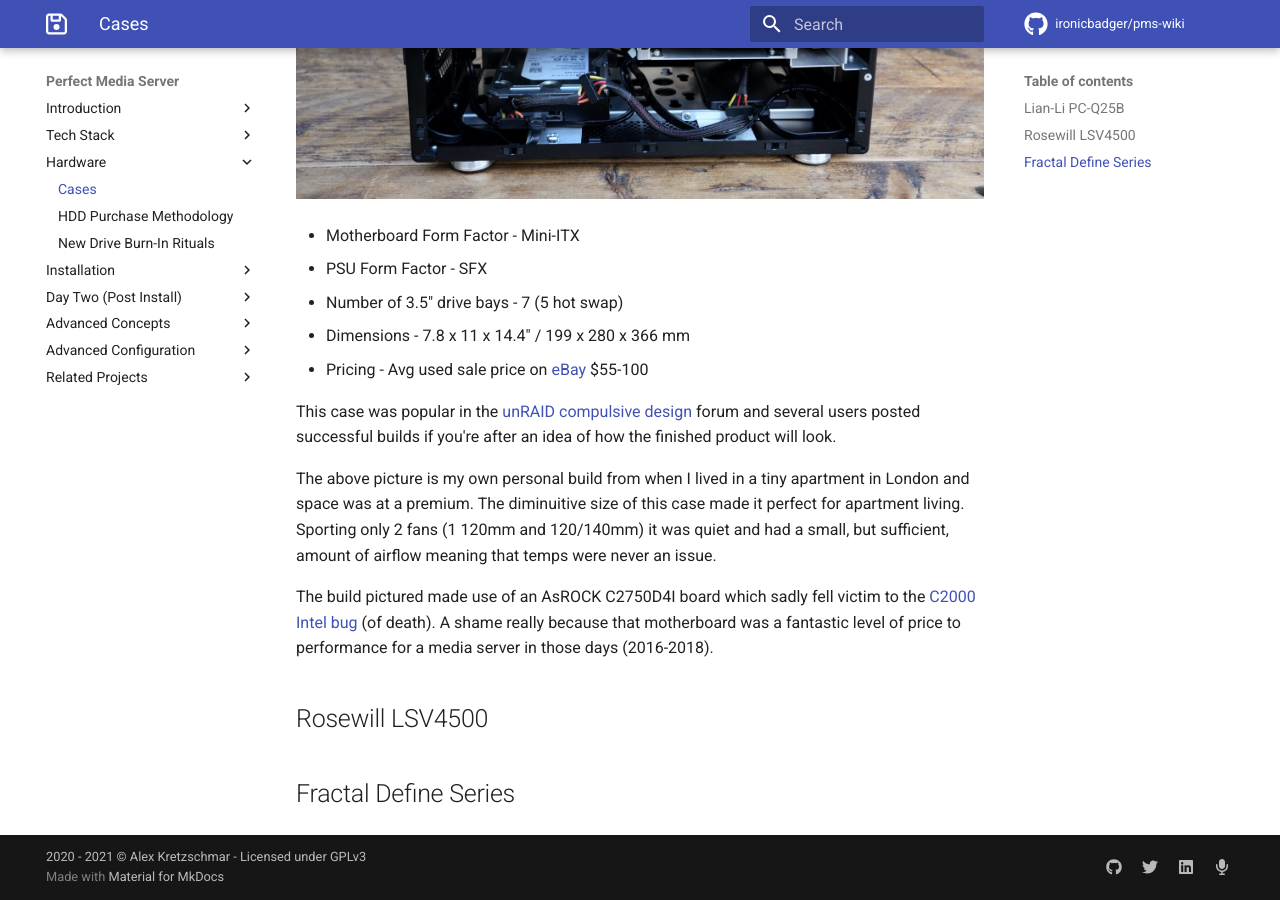
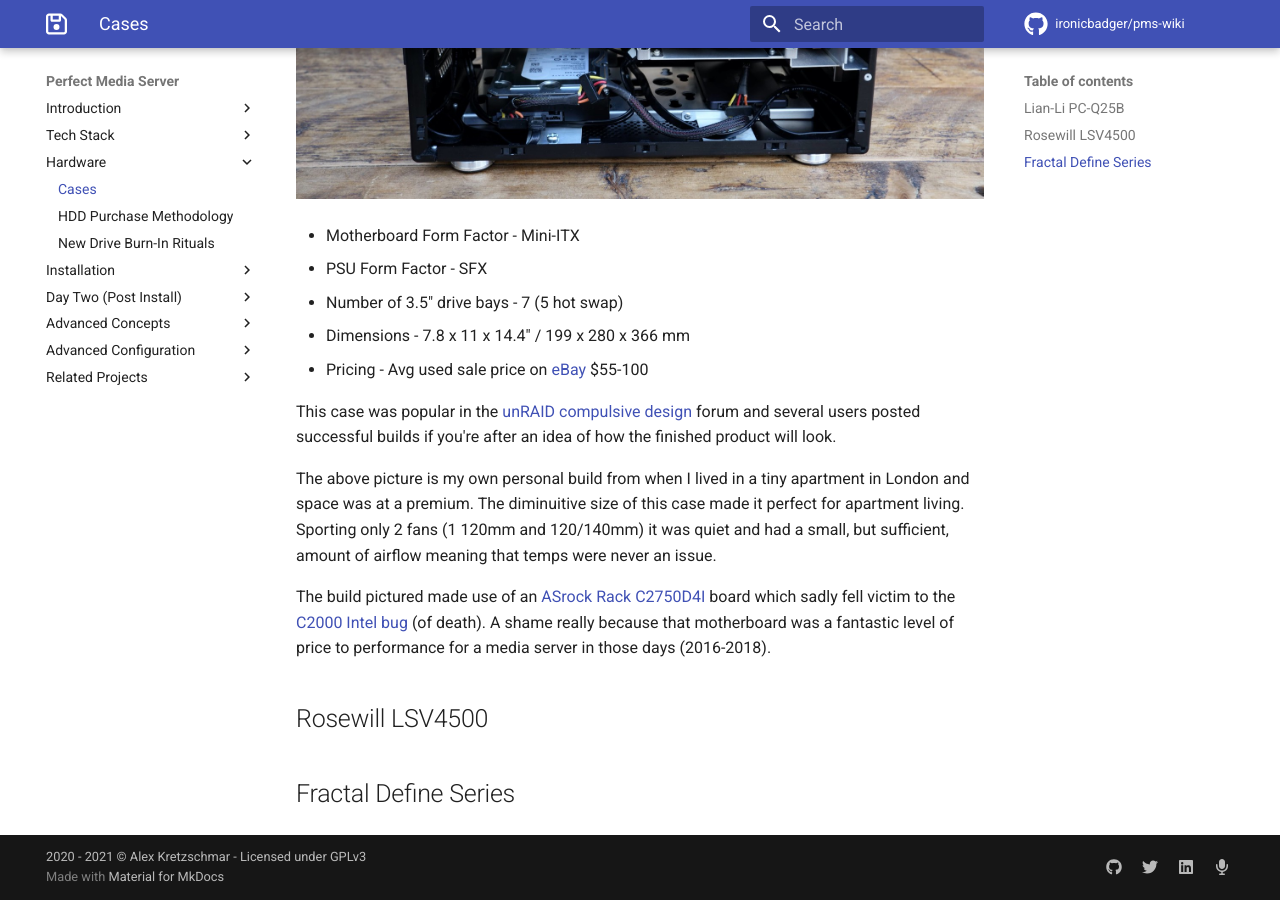
Before and after one commit to ironicbadger/pms-wiki, an MkDocs documentation site: the page built from docs/hardware/cases.md, in a window 1280 px wide and 900 px high, scrolled down 857 px. Built offline with MkDocs 1.6.1 and Material for MkDocs 9.7.7, drawn with Linux system fonts in a browser that asks for light colours; some web fonts are replaced; comment, search, counter and statistics services are not loaded.

Commit message:
adds link for c2750d4i

```diff
--- a/docs/hardware/cases.md
+++ b/docs/hardware/cases.md
@@ -23,7 +23,7 @@ This case was popular in the [unRAID compulsive design](https://www.google.com/s
 
 The above picture is my own personal build from when I lived in a tiny apartment in London and space was at a premium. The diminuitive size of this case made it perfect for apartment living. Sporting only 2 fans (1 120mm and 120/140mm) it was quiet and had a small, but sufficient, amount of airflow meaning that temps were never an issue.
 
-The build pictured made use of an AsROCK C2750D4I board which sadly fell victim to the [C2000 Intel bug](http://forum.asrock.com/forum_posts.asp?TID=4376&title=intels-atom-c2000-chips-are-bricking-products) (of death). A shame really because that motherboard was a fantastic level of price to performance for a media server in those days (2016-2018).
+The build pictured made use of an [ASrock Rack C2750D4I](https://www.asrockrack.com/general/productdetail.asp?Model=C2750D4I#Specifications) board which sadly fell victim to the [C2000 Intel bug](http://forum.asrock.com/forum_posts.asp?TID=4376&title=intels-atom-c2000-chips-are-bricking-products) (of death). A shame really because that motherboard was a fantastic level of price to performance for a media server in those days (2016-2018).
 
 ## Rosewill LSV4500
 
```
